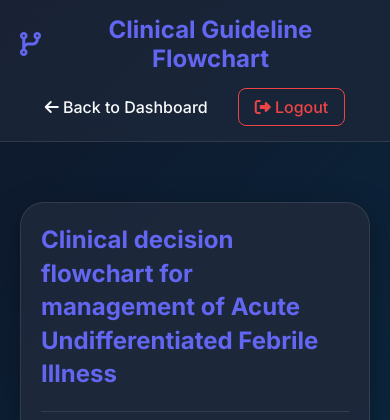
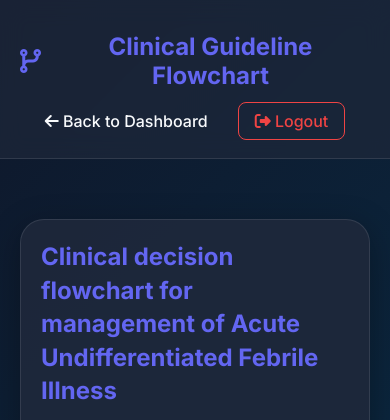
Before and after one commit to shravansinghchauhan2021/easyMed-Platform, a Flask app: page /aufi-guideline in a window 390 px wide. Shown: the top 420 px of the page. Run offline with Flask 3, Linux system fonts and the light colour scheme; the visitor is signed in with stand-in values (Sample User, id 1); data that the repository does not hold is empty; some libraries are stand-ins or nearby versions.

Commit message:
style: add safe area top padding to cdss header on mobile screens to prevent status bar clipping

```diff
--- a/static/css/cdss.css
+++ b/static/css/cdss.css
@@ -374,9 +374,9 @@
 
 @media (max-width: 600px) {
     .cdss-header {
-        padding: 15px 20px;
+        padding: calc(32px + env(safe-area-inset-top, 12px)) 20px 18px 20px;
         flex-direction: column;
-        gap: 15px;
+        gap: 12px;
         text-align: center;
     }
     .wizard-card {
```
